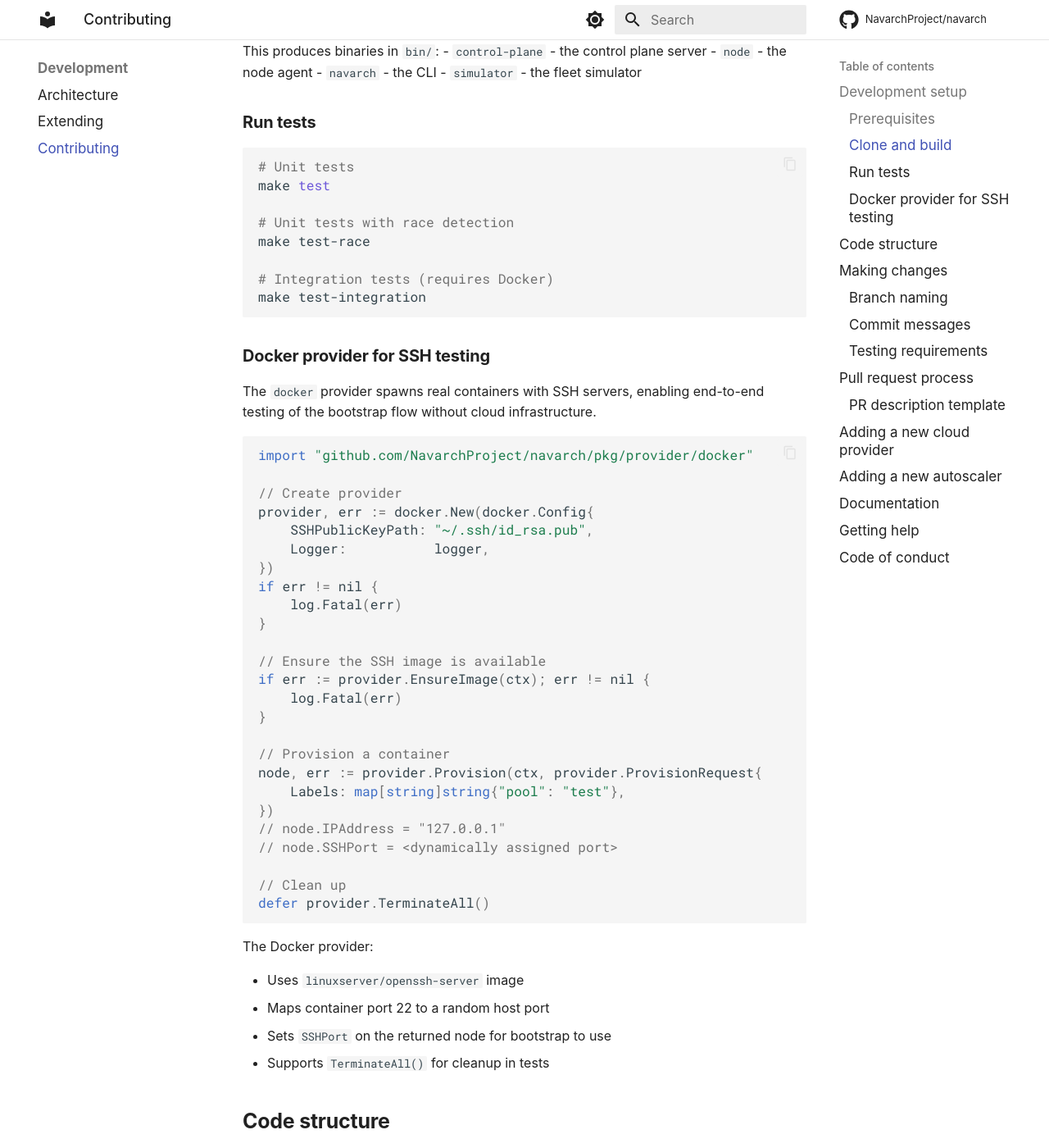
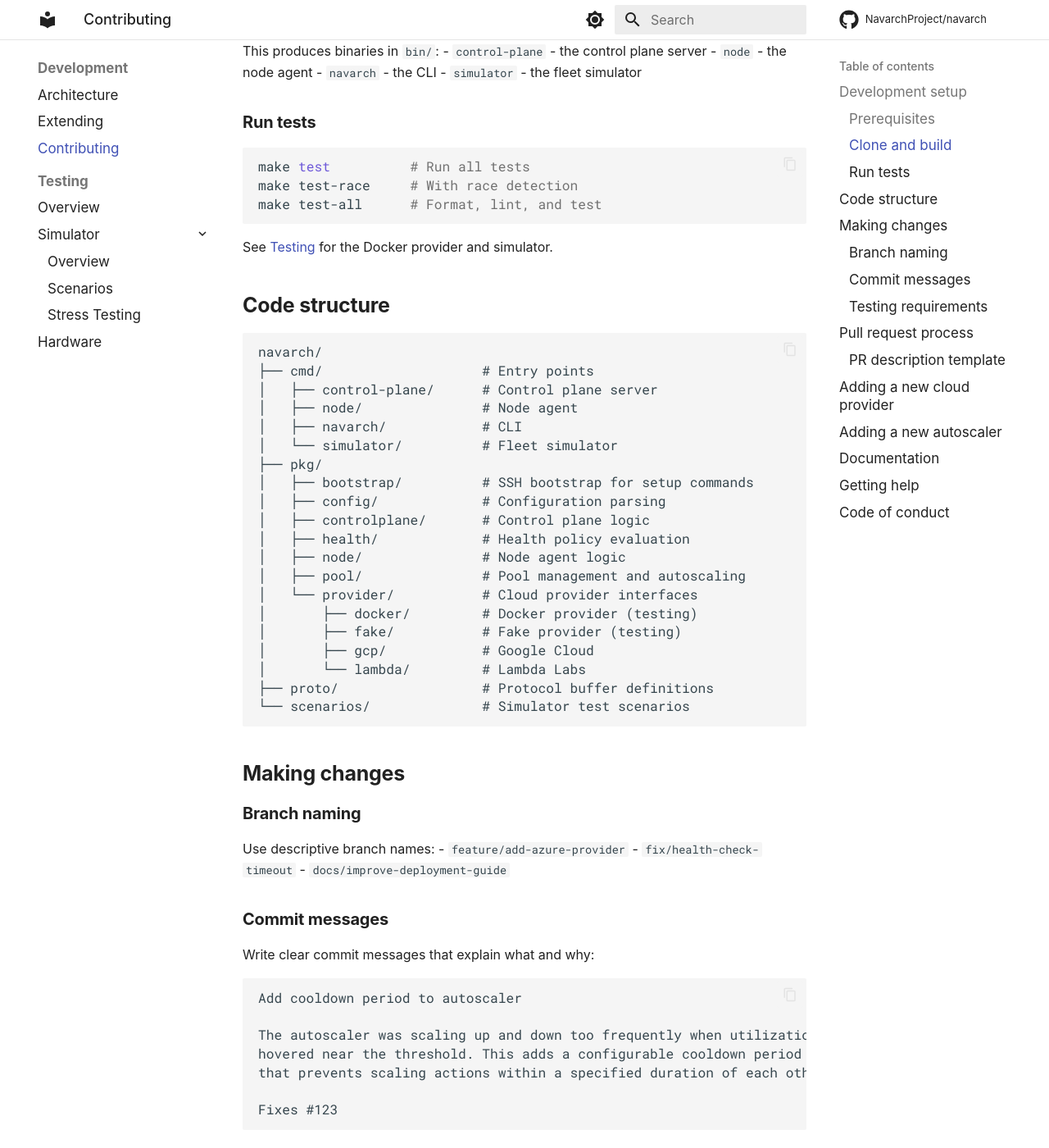
Before and after one commit to NavarchProject/navarch, an MkDocs documentation site: the page built from website/docs/contributing.md, in a window 1280 px wide and 1400 px high, scrolled down 680 px. Shown: the whole window at 82% size. Built offline with MkDocs 1.6.1 and Material for MkDocs 9.7.7, drawn with Linux system fonts in a browser that asks for light colours; some web fonts are replaced; comment, search, counter and statistics services are not loaded; some of the changed text lies outside the part shown.

Commit message:
Reorganize testing documentation
- Add testing.md with Docker provider and simulator docs
- Move testing section under Development in nav
- Add test-race and test-all targets to Makefile
- Fix code structure tree in contributing.md
- Remove obsolete test-integration references

Co-Authored-By: Claude Opus 4.5 <noreply@anthropic.com>

````diff
--- a/website/docs/contributing.md
+++ b/website/docs/contributing.md
@@ -8,8 +8,8 @@ This guide covers how to contribute to Navarch, from setting up your development
 
 - Go 1.21 or later
 - Make
-- Docker (for integration tests)
-- Access to a GPU machine (optional, for hardware testing)
+- Docker (optional, for Docker provider tests)
+- GPU machine (optional, for hardware testing)
 
 ### Clone and build
 
@@ -28,79 +28,36 @@ This produces binaries in `bin/`:
 ### Run tests
 
 ```bash
-# Unit tests
-make test
-
-# Unit tests with race detection
-make test-race
-
-# Integration tests (requires Docker)
-make test-integration
+make test          # Run all tests
+make test-race     # With race detection
+make test-all      # Format, lint, and test
 ```
 
-### Docker provider for SSH testing
-
-The `docker` provider spawns real containers with SSH servers, enabling end-to-end testing of the bootstrap flow without cloud infrastructure.
-
-```go
-import "github.com/NavarchProject/navarch/pkg/provider/docker"
-
-// Create provider
-provider, err := docker.New(docker.Config{
-    SSHPublicKeyPath: "~/.ssh/id_rsa.pub",
-    Logger:           logger,
-})
-if err != nil {
-    log.Fatal(err)
-}
-
-// Ensure the SSH image is available
-if err := provider.EnsureImage(ctx); err != nil {
-    log.Fatal(err)
-}
-
-// Provision a container
-node, err := provider.Provision(ctx, provider.ProvisionRequest{
-    Labels: map[string]string{"pool": "test"},
-})
-// node.IPAddress = "127.0.0.1"
-// node.SSHPort = <dynamically assigned port>
-
-// Clean up
-defer provider.TerminateAll()
-```
-
-The Docker provider:
-
-- Uses `linuxserver/openssh-server` image
-- Maps container port 22 to a random host port
-- Sets `SSHPort` on the returned node for bootstrap to use
-- Supports `TerminateAll()` for cleanup in tests
+See [Testing](testing.md) for the Docker provider and simulator.
 
 ## Code structure
 
 ```
 navarch/
 ├── cmd/                    # Entry points
-│   ├── control-plane/      # Control plane main
-│   ├── node/               # Node agent main
-│   ├── navarch/            # CLI main
-│   └── simulator/          # Simulator main
+│   ├── control-plane/      # Control plane server
+│   ├── node/               # Node agent
+│   ├── navarch/            # CLI
+│   └── simulator/          # Fleet simulator
 ├── pkg/
+│   ├── bootstrap/          # SSH bootstrap for setup commands
+│   ├── config/             # Configuration parsing
 │   ├── controlplane/       # Control plane logic
-│   │   ├── pool/           # Pool management
-│   │   ├── health/         # Health evaluation
-│   │   ├── autoscaler/     # Autoscaling strategies
-│   │   └── provider/       # Cloud provider interfaces
-│   │       └── docker/     # Docker provider for testing
+│   ├── health/             # Health policy evaluation
 │   ├── node/               # Node agent logic
-│   │   ├── gpu/            # GPU monitoring (NVML)
-│   │   └── metrics/        # Metrics collection
-│   ├── api/                # gRPC service definitions
-│   └── config/             # Configuration parsing
+│   ├── pool/               # Pool management and autoscaling
+│   └── provider/           # Cloud provider interfaces
+│       ├── docker/         # Docker provider (testing)
+│       ├── fake/           # Fake provider (testing)
+│       ├── gcp/            # Google Cloud
+│       └── lambda/         # Lambda Labs
 ├── proto/                  # Protocol buffer definitions
-├── scenarios/              # Simulator test scenarios
-└── docs/                   # Documentation source
+└── scenarios/              # Simulator test scenarios
 ```
 
 ## Making changes
--- /dev/null
+++ b/website/docs/testing.md
@@ -0,0 +1,90 @@
+# Testing
+
+## Unit tests
+
+Run all unit tests:
+
+```bash
+make test
+```
+
+Run with race detection:
+
+```bash
+make test-race
+```
+
+Run all checks (format, lint, test):
+
+```bash
+make test-all
+```
+
+## Docker provider
+
+The `docker` provider spawns SSH-enabled containers for end-to-end bootstrap testing without cloud infrastructure.
+
+```go
+package main
+
+import (
+    "context"
+    "log"
+
+    "github.com/NavarchProject/navarch/pkg/provider"
+    "github.com/NavarchProject/navarch/pkg/provider/docker"
+)
+
+func main() {
+    ctx := context.Background()
+
+    p, err := docker.New(docker.Config{
+        SSHPublicKeyPath: "~/.ssh/id_rsa.pub",
+    })
+    if err != nil {
+        log.Fatal(err)
+    }
+    defer p.TerminateAll()
+
+    if err := p.EnsureImage(ctx); err != nil {
+        log.Fatal(err)
+    }
+
+    node, err := p.Provision(ctx, provider.ProvisionRequest{
+        Labels: map[string]string{"pool": "test"},
+    })
+    if err != nil {
+        log.Fatal(err)
+    }
+
+    // node.IPAddress is "127.0.0.1"
+    // node.SSHPort is the dynamically assigned host port
+    log.Printf("Provisioned %s on port %d", node.ID, node.SSHPort)
+}
+```
+
+The provider:
+
+- Uses the `linuxserver/openssh-server` image
+- Maps container port 22 to a random host port
+- Sets `SSHPort` on the returned node for bootstrap
+
+## Simulator
+
+The simulator runs a virtual GPU fleet for scenario testing without cloud resources.
+
+```bash
+./bin/simulator run scenarios/gpu-failure.yaml -v
+```
+
+Interactive mode starts a control plane you can query with the CLI:
+
+```bash
+./bin/simulator interactive -v
+```
+
+See [Scenarios](simulator/scenarios.md) for the scenario file format and [Stress Testing](simulator/stress-testing.md) for chaos testing.
+
+## Hardware testing
+
+To test on real GPU machines, see [Testing on Hardware](testing-on-gpu.md).
--- a/website/mkdocs.yml
+++ b/website/mkdocs.yml
@@ -57,11 +57,6 @@ nav:
     - Pool Management: pool-management.md
     - Deployment: deployment.md
     - Authentication: authentication.md
-    - Simulator:
-      - Overview: simulator/index.md
-      - Scenarios: simulator/scenarios.md
-      - Stress Testing: simulator/stress-testing.md
-    - Testing on Hardware: testing-on-gpu.md
   - Reference:
     - Configuration: configuration.md
     - Health Policy: health-policy.md
@@ -73,6 +68,13 @@ nav:
     - Architecture: architecture.md
     - Extending: extending.md
     - Contributing: contributing.md
+    - Testing:
+      - Overview: testing.md
+      - Simulator:
+        - Overview: simulator/index.md
+        - Scenarios: simulator/scenarios.md
+        - Stress Testing: simulator/stress-testing.md
+      - Hardware: testing-on-gpu.md
 
 markdown_extensions:
   - pymdownx.emoji:
````
Also changed, not shown: website/docs/extending.md (+1 -1 lines), 1 other file.
